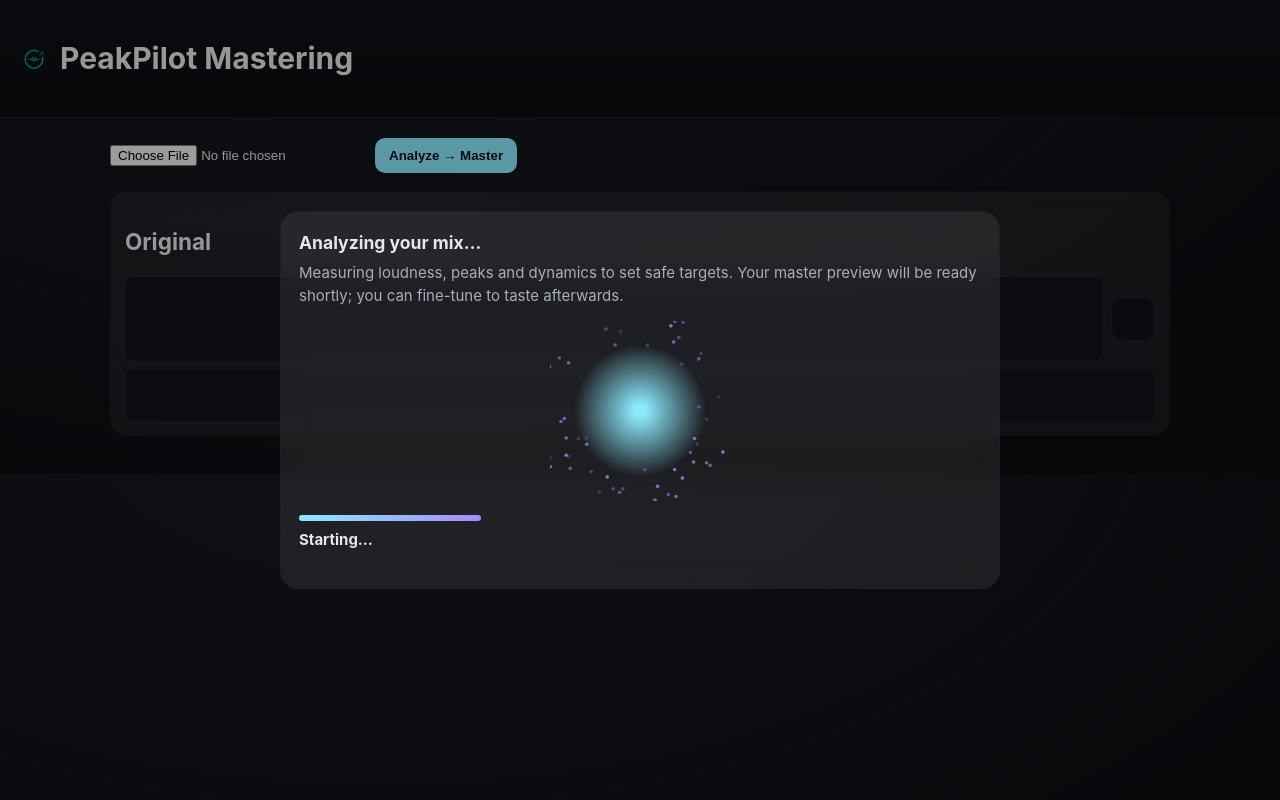
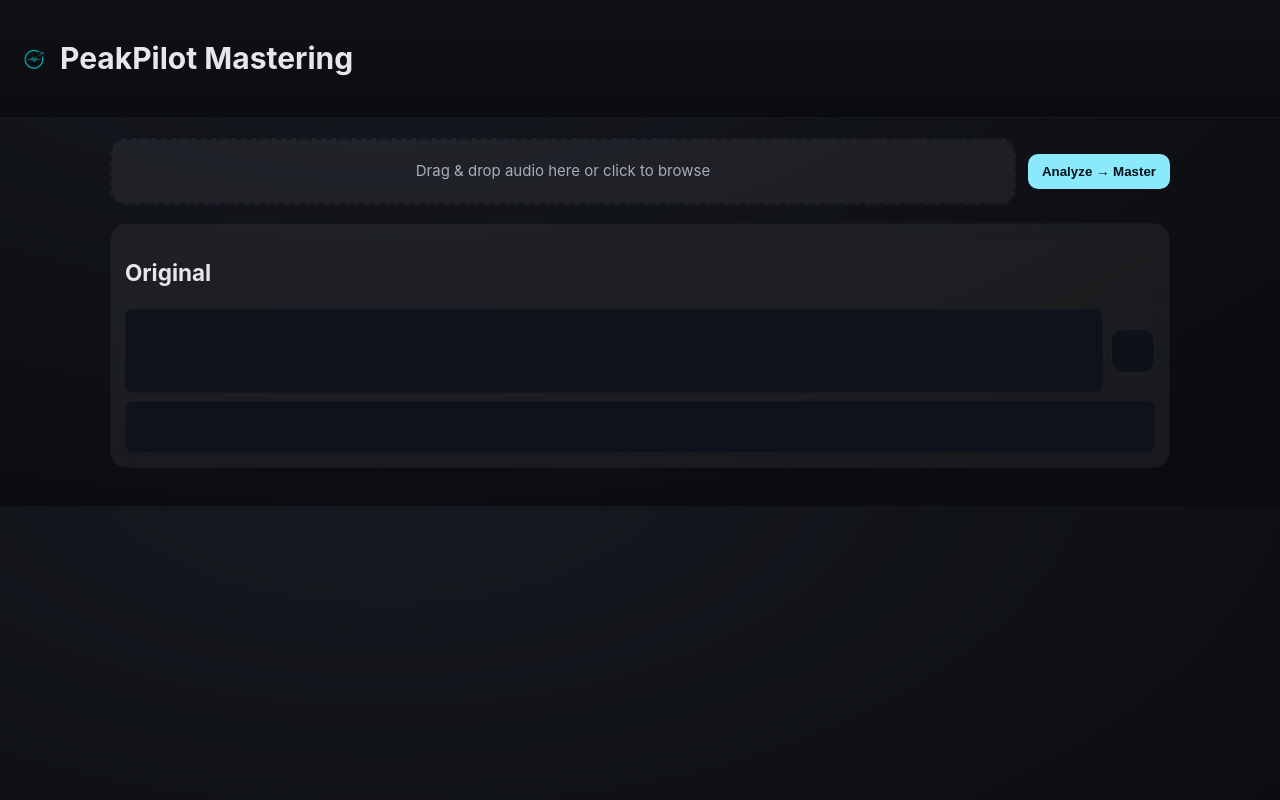
Before and after one commit to dejayillegal/PeakPilot, a Flask app: page / in a window 1280 px wide. Run offline with Flask 3, Linux system fonts and the light colour scheme; parts of the project's set-up code (start-up, migrations or seed data) failed here and were passed over.

Commit message:
feat: add drag and drop upload

```diff
--- a/static/css/app.css
+++ b/static/css/app.css
@@ -1,11 +1,15 @@
 :root{--bg:#0c0d10;--fg:#e6e7ea;--muted:#a9adba;--accent:#8be9fd;--glass:rgba(255,255,255,0.06);--card:rgba(255,255,255,0.08)}
 *{box-sizing:border-box}
+[hidden]{display:none !important}
 body.pp-dark{margin:0;background:radial-gradient(1200px 600px at 30% -10%,#171a22,transparent),linear-gradient(#0b0c0f,#0b0c0f);color:var(--fg);font:15px/1.5 Inter,system-ui,sans-serif}
 .pp-header{display:flex;align-items:center;gap:12px;padding:16px 20px;border-bottom:1px solid #141720;background:linear-gradient(180deg,#0f1116,#0b0c0f)}
 .pp-logo{height:28px}
 .pp-main{padding:20px;max-width:1100px;margin:0 auto}
 #upload-form{display:flex;gap:12px;align-items:center;margin-bottom:16px}
 #analyze-btn{background:var(--accent);border:none;color:#001018;padding:10px 14px;border-radius:10px;font-weight:700;cursor:pointer}
+.drop-area{flex:1;padding:20px;border:2px dashed #141720;border-radius:16px;background:var(--glass);text-align:center;cursor:pointer}
+.drop-area.hover{border-color:var(--accent);background:rgba(139,233,253,0.1)}
+.drop-area span{display:block;color:var(--muted)}
 .track-section{margin:18px 0;padding:14px;border:1px solid #141720;border-radius:16px;background:var(--glass);backdrop-filter:blur(10px)}
 .wf-row{display:grid;grid-template-columns:1fr auto;align-items:center;gap:8px}
 .wf{height:84px;border-radius:8px;background:#0f121a;border:1px solid #141720;overflow:hidden}
--- a/static/js/app.js
+++ b/static/js/app.js
@@ -84,16 +84,50 @@ function updateButtons(activeId, playing){
 // Upload & polling
 const form = $('#upload-form');
 const fileInput = $('#file-input');
+const dropArea = $('#drop-area');
+const dropText = $('#drop-text');
+const analyzeBtn = $('#analyze-btn');
 const modal = $('#pp-modal');
 const bar = $('#pp-bar');
 const stageEl = $('#pp-stage');
 const flavorEl = $('#pp-flavor');
 const outputs = $('#outputs-section');
+modal.hidden = true;
 
 let session = null;
 let timer = null;
 let originalURL = null;
 let refI = -14;
+
+function setFile(file){
+  if (!file) return;
+  const dt = new DataTransfer();
+  dt.items.add(file);
+  fileInput.files = dt.files;
+  dropText.textContent = file.name;
+  analyzeBtn.disabled = false;
+}
+
+dropArea.addEventListener('click', ()=> fileInput.click());
+dropArea.addEventListener('dragover', (e)=>{ e.preventDefault(); dropArea.classList.add('hover'); });
+dropArea.addEventListener('dragleave', ()=> dropArea.classList.remove('hover'));
+dropArea.addEventListener('drop', (e)=>{
+  e.preventDefault();
+  dropArea.classList.remove('hover');
+  const file = e.dataTransfer.files?.[0];
+  setFile(file);
+});
+
+fileInput.addEventListener('change', ()=>{
+  const file = fileInput.files?.[0];
+  if (file){
+    dropText.textContent = file.name;
+    analyzeBtn.disabled = false;
+  } else {
+    dropText.textContent = 'Drag & drop audio here or click to browse';
+    analyzeBtn.disabled = true;
+  }
+});
 
 form.addEventListener('submit', async (e)=>{
   e.preventDefault();
--- a/templates/index.html
+++ b/templates/index.html
@@ -14,8 +14,11 @@
 
   <main class="pp-main">
     <form id="upload-form">
-      <input id="file-input" type="file" name="audio" accept="audio/*" required />
-      <button id="analyze-btn" type="submit">Analyze → Master</button>
+      <div id="drop-area" class="drop-area">
+        <span id="drop-text">Drag & drop audio here or click to browse</span>
+        <input id="file-input" type="file" name="audio" accept="audio/*" required hidden />
+      </div>
+      <button id="analyze-btn" type="submit" disabled>Analyze → Master</button>
     </form>
 
     <section id="original-section" class="track-section">
```
